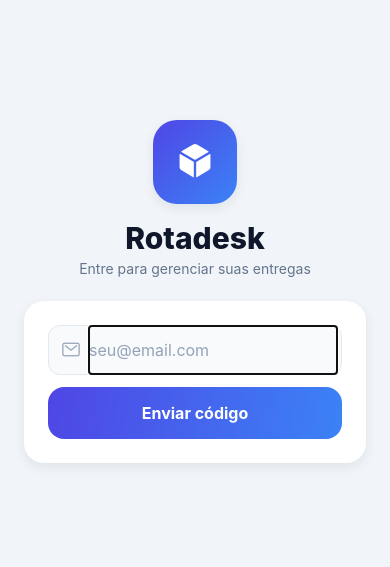
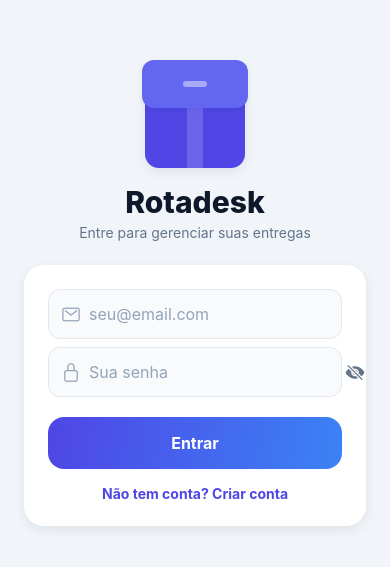
Before and after one commit to willsolarevicz-oss/rotadesk, a React Native app: screen /Login in a window 390 px wide. Shown: the part 131-698 px from the top of the page. Built offline with nearby package versions, Linux system fonts and the light colour scheme; no server answers.

Commit message:
@ login com email e senha, cadastro e caixa que abre ao ver a senha
- cadastro com nome (exibido na home), email, senha e confirmar senha
- olho de mostrar/ocultar senha
- animacao: caixa de entrega abre a tampa quando a senha fica visivel
- home passa a saudar pelo nome do cadastro
@

```diff
--- /dev/null
+++ b/src/components/SecretBox.tsx
@@ -0,0 +1,125 @@
+import React, { useEffect, useRef } from 'react'
+import { View, StyleSheet, Animated } from 'react-native'
+import { Ionicons } from '@expo/vector-icons'
+import { colors, shadow } from '../theme'
+
+// Caixa de entrega que abre a tampa quando a senha fica visível
+// e fecha quando volta a ficar oculta.
+export default function SecretBox({ open }: { open: boolean }) {
+  const anim = useRef(new Animated.Value(0)).current
+
+  useEffect(() => {
+    Animated.spring(anim, {
+      toValue: open ? 1 : 0,
+      friction: 6,
+      tension: 70,
+      useNativeDriver: true,
+    }).start()
+  }, [open, anim])
+
+  const lidRotate = anim.interpolate({
+    inputRange: [0, 1],
+    outputRange: ['0deg', '-118deg'],
+  })
+  const eyeOpacity = anim.interpolate({
+    inputRange: [0, 0.5, 1],
+    outputRange: [0, 0, 1],
+  })
+  const eyeScale = anim.interpolate({
+    inputRange: [0, 1],
+    outputRange: [0.5, 1],
+  })
+
+  return (
+    <View style={styles.wrap}>
+      {/* corpo da caixa */}
+      <View style={styles.body}>
+        <View style={styles.tape} />
+      </View>
+
+      {/* olho que aparece de dentro quando abre */}
+      <Animated.View
+        style={[styles.eyeWrap, { opacity: eyeOpacity }]}
+        pointerEvents="none"
+      >
+        <Animated.View style={[styles.eyeCircle, { transform: [{ scale: eyeScale }] }]}>
+          <Ionicons name="eye" size={24} color="#fff" />
+        </Animated.View>
+      </Animated.View>
+
+      {/* tampa que gira para abrir */}
+      <View style={styles.lidWrap} pointerEvents="none">
+        <Animated.View
+          style={[
+            styles.lid,
+            { transform: [{ perspective: 700 }, { rotateX: lidRotate }] },
+          ]}
+        >
+          <View style={styles.lidStripe} />
+        </Animated.View>
+      </View>
+    </View>
+  )
+}
+
+const styles = StyleSheet.create({
+  wrap: { width: 120, height: 112 },
+  body: {
+    position: 'absolute',
+    bottom: 0,
+    left: 0,
+    right: 0,
+    alignSelf: 'center',
+    width: 100,
+    height: 80,
+    marginHorizontal: 'auto',
+    backgroundColor: colors.primary,
+    borderRadius: 14,
+    alignItems: 'center',
+    overflow: 'hidden',
+    ...shadow.card,
+  },
+  tape: {
+    width: 16,
+    height: '100%',
+    backgroundColor: 'rgba(255,255,255,0.16)',
+  },
+  eyeWrap: {
+    position: 'absolute',
+    top: 12,
+    left: 0,
+    right: 0,
+    alignItems: 'center',
+  },
+  eyeCircle: {
+    width: 48,
+    height: 48,
+    borderRadius: 24,
+    backgroundColor: '#0f172a',
+    alignItems: 'center',
+    justifyContent: 'center',
+  },
+  lidWrap: {
+    position: 'absolute',
+    top: 4,
+    left: 0,
+    right: 0,
+    alignItems: 'center',
+  },
+  lid: {
+    width: 106,
+    height: 48,
+    backgroundColor: '#6366f1',
+    borderRadius: 12,
+    alignItems: 'center',
+    justifyContent: 'center',
+    transformOrigin: 'top',
+    ...shadow.soft,
+  },
+  lidStripe: {
+    width: 24,
+    height: 6,
+    borderRadius: 3,
+    backgroundColor: 'rgba(255,255,255,0.45)',
+  },
+})
--- a/src/screens/HomeScreen.tsx
+++ b/src/screens/HomeScreen.tsx
@@ -124,7 +124,10 @@ export default function HomeScreen() {
   const pending = packages.filter((p) => p.status === 'pending')
   const pendingSorted =
     nearMode && origin ? sortByProximity(pending, origin) : pending
-  const displayName = session?.user.email ?? 'Entregador'
+  const displayName =
+    (session?.user.user_metadata?.name as string | undefined) ??
+    session?.user.email ??
+    'Entregador'
 
   return (
     <View style={styles.container}>
--- a/src/screens/LoginScreen.tsx
+++ b/src/screens/LoginScreen.tsx
@@ -5,163 +5,247 @@ import {
   TextInput,
   TouchableOpacity,
   StyleSheet,
+  KeyboardAvoidingView,
+  Platform,
+  ScrollView,
 } from 'react-native'
-import { LinearGradient } from 'expo-linear-gradient'
 import { StatusBar } from 'expo-status-bar'
 import { Ionicons } from '@expo/vector-icons'
 import { supabase } from '../services/supabase'
-import { colors, spacing, radius, shadow, brandGradient } from '../theme'
+import { colors, spacing, radius, shadow } from '../theme'
 import FadeInView from '../components/FadeInView'
 import GradientButton from '../components/GradientButton'
+import SecretBox from '../components/SecretBox'
 
-type Step = 'email' | 'otp'
+type Mode = 'login' | 'signup'
+type IoniconName = keyof typeof Ionicons.glyphMap
 
 export default function LoginScreen() {
-  const [step, setStep] = useState<Step>('email')
+  const [mode, setMode] = useState<Mode>('login')
+  const [name, setName] = useState('')
   const [email, setEmail] = useState('')
-  const [otp, setOtp] = useState('')
+  const [password, setPassword] = useState('')
+  const [confirm, setConfirm] = useState('')
+  const [showPassword, setShowPassword] = useState(false)
   const [loading, setLoading] = useState(false)
   const [error, setError] = useState('')
+  const [info, setInfo] = useState('')
 
-  async function handleSendOtp() {
+  const isSignup = mode === 'signup'
+
+  function clearMessages() {
     setError('')
+    setInfo('')
+  }
+
+  async function handleLogin() {
+    clearMessages()
+    if (!email.trim() || !password) {
+      setError('Preencha e-mail e senha')
+      return
+    }
+    setLoading(true)
+    const { error } = await supabase.auth.signInWithPassword({
+      email: email.trim(),
+      password,
+    })
+    setLoading(false)
+    if (error) setError(traduzErro(error.message))
+    // sucesso: o RootNavigator redireciona via onAuthStateChange
+  }
+
+  async function handleSignup() {
+    clearMessages()
+    if (!name.trim()) {
+      setError('Digite o nome que vai aparecer no app')
+      return
+    }
     if (!email.trim()) {
       setError('Digite seu e-mail')
       return
     }
+    if (password.length < 6) {
+      setError('A senha precisa de ao menos 6 caracteres')
+      return
+    }
+    if (password !== confirm) {
+      setError('As senhas não são iguais')
+      return
+    }
     setLoading(true)
-    const { error } = await supabase.auth.signInWithOtp({ email: email.trim() })
+    const { data, error } = await supabase.auth.signUp({
+      email: email.trim(),
+      password,
+      options: { data: { name: name.trim() } },
+    })
     setLoading(false)
     if (error) {
-      setError(error.message)
-    } else {
-      setStep('otp')
+      setError(traduzErro(error.message))
+      return
     }
+    if (!data.session) {
+      setInfo('Conta criada! Confirme o e-mail que enviamos e depois entre.')
+      setMode('login')
+    }
+    // se já veio sessão, o RootNavigator redireciona
   }
 
-  async function handleVerifyOtp() {
-    setError('')
-    setLoading(true)
-    // Tenta como login por e-mail; se falhar, tenta como confirmação de cadastro
-    let { error } = await supabase.auth.verifyOtp({
-      email: email.trim(),
-      token: otp.trim(),
-      type: 'email',
-    })
-    if (error) {
-      const retry = await supabase.auth.verifyOtp({
-        email: email.trim(),
-        token: otp.trim(),
-        type: 'signup',
-      })
-      error = retry.error
-    }
-    setLoading(false)
-    if (error) {
-      setError(error.message)
-    }
-    // Em caso de sucesso: o RootNavigator redireciona via onAuthStateChange
+  function switchMode() {
+    setMode(isSignup ? 'login' : 'signup')
+    clearMessages()
   }
 
   return (
-    <View style={styles.container}>
+    <KeyboardAvoidingView
+      style={styles.container}
+      behavior={Platform.OS === 'ios' ? 'padding' : undefined}
+    >
       <StatusBar style="dark" />
+      <ScrollView
+        contentContainerStyle={styles.scroll}
+        keyboardShouldPersistTaps="handled"
+        showsVerticalScrollIndicator={false}
+      >
         <FadeInView style={styles.inner}>
-        <LinearGradient
-          colors={brandGradient}
-          start={{ x: 0, y: 0 }}
-          end={{ x: 1, y: 1 }}
-          style={styles.logo}
-        >
-          <Ionicons name="cube" size={38} color="#fff" />
-        </LinearGradient>
+          <SecretBox open={showPassword} />
 
           <Text style={styles.title}>Rotadesk</Text>
           <Text style={styles.subtitle}>
-          {step === 'email'
-            ? 'Entre para gerenciar suas entregas'
-            : `Código enviado para ${email}`}
+            {isSignup
+              ? 'Crie sua conta de entregador'
+              : 'Entre para gerenciar suas entregas'}
           </Text>
 
           <View style={styles.card}>
-          {step === 'email' ? (
-            <>
-              <View style={styles.inputRow}>
-                <Ionicons name="mail-outline" size={20} color={colors.textFaint} />
-                <TextInput
-                  style={styles.input}
+            {isSignup ? (
+              <InputRow
+                icon="person-outline"
+                placeholder="Seu nome"
+                value={name}
+                onChangeText={setName}
+                autoCapitalize="words"
+              />
+            ) : null}
+
+            <InputRow
+              icon="mail-outline"
               placeholder="seu@email.com"
-                  placeholderTextColor={colors.textFaint}
               value={email}
               onChangeText={setEmail}
               keyboardType="email-address"
               autoCapitalize="none"
               autoCorrect={false}
-                  autoFocus
             />
-              </View>
+
+            <PasswordRow
+              placeholder="Sua senha"
+              value={password}
+              onChangeText={setPassword}
+              show={showPassword}
+              onToggle={() => setShowPassword((v) => !v)}
+            />
+
+            {isSignup ? (
+              <PasswordRow
+                placeholder="Confirme a senha"
+                value={confirm}
+                onChangeText={setConfirm}
+                show={showPassword}
+                onToggle={() => setShowPassword((v) => !v)}
+              />
+            ) : null}
+
             {error ? <Text style={styles.error}>{error}</Text> : null}
+            {info ? <Text style={styles.info}>{info}</Text> : null}
+
             <GradientButton
-                title="Enviar código"
+              title={isSignup ? 'Criar conta' : 'Entrar'}
               loading={loading}
-                onPress={handleSendOtp}
+              onPress={isSignup ? handleSignup : handleLogin}
               style={{ marginTop: spacing.md }}
             />
-            </>
-          ) : (
-            <>
+
+            <TouchableOpacity onPress={switchMode}>
+              <Text style={styles.switch}>
+                {isSignup
+                  ? 'Já tem conta? Entrar'
+                  : 'Não tem conta? Criar conta'}
+              </Text>
+            </TouchableOpacity>
+          </View>
+        </FadeInView>
+      </ScrollView>
+    </KeyboardAvoidingView>
+  )
+}
+
+function InputRow({
+  icon,
+  ...rest
+}: { icon: IoniconName } & React.ComponentProps<typeof TextInput>) {
+  return (
     <View style={styles.inputRow}>
-                <Ionicons name="keypad-outline" size={20} color={colors.textFaint} />
+      <Ionicons name={icon} size={20} color={colors.textFaint} />
       <TextInput
         style={styles.input}
-                  placeholder="Código de 8 dígitos"
         placeholderTextColor={colors.textFaint}
-                  value={otp}
-                  onChangeText={setOtp}
-                  keyboardType="number-pad"
-                  maxLength={8}
-                  autoFocus
+        {...rest}
       />
-              </View>
-              {error ? <Text style={styles.error}>{error}</Text> : null}
-              <GradientButton
-                title="Entrar"
-                loading={loading}
-                onPress={handleVerifyOtp}
-                style={{ marginTop: spacing.md }}
-              />
-              <TouchableOpacity
-                onPress={() => {
-                  setStep('email')
-                  setError('')
-                }}
-              >
-                <Text style={styles.back}>← Voltar</Text>
-              </TouchableOpacity>
-            </>
-          )}
-        </View>
-      </FadeInView>
     </View>
   )
 }
 
+function PasswordRow({
+  placeholder,
+  value,
+  onChangeText,
+  show,
+  onToggle,
+}: {
+  placeholder: string
+  value: string
+  onChangeText: (t: string) => void
+  show: boolean
+  onToggle: () => void
+}) {
+  return (
+    <View style={styles.inputRow}>
+      <Ionicons name="lock-closed-outline" size={20} color={colors.textFaint} />
+      <TextInput
+        style={styles.input}
+        placeholder={placeholder}
+        placeholderTextColor={colors.textFaint}
+        value={value}
+        onChangeText={onChangeText}
+        secureTextEntry={!show}
+        autoCapitalize="none"
+        autoCorrect={false}
+      />
+      <TouchableOpacity onPress={onToggle} hitSlop={10} testID="toggle-password">
+        <Ionicons
+          name={show ? 'eye' : 'eye-off'}
+          size={20}
+          color={colors.textMuted}
+        />
+      </TouchableOpacity>
+    </View>
+  )
+}
+
+// Mensagens do Supabase chegam em inglês; traduz as mais comuns.
+function traduzErro(message: string): string {
+  const m = message.toLowerCase()
+  if (m.includes('invalid login credentials')) return 'E-mail ou senha incorretos'
+  if (m.includes('already registered')) return 'Esse e-mail já tem uma conta'
+  if (m.includes('email not confirmed')) return 'Confirme seu e-mail antes de entrar'
+  if (m.includes('unable to validate email')) return 'E-mail inválido'
+  return message
+}
+
 const styles = StyleSheet.create({
-  container: {
-    flex: 1,
-    backgroundColor: colors.bg,
-    justifyContent: 'center',
-    padding: spacing.xl,
-  },
+  container: { flex: 1, backgroundColor: colors.bg },
+  scroll: { flexGrow: 1, justifyContent: 'center', padding: spacing.xl },
   inner: { alignItems: 'center' },
-  logo: {
-    width: 84,
-    height: 84,
-    borderRadius: 24,
-    alignItems: 'center',
-    justifyContent: 'center',
-    ...shadow.card,
-  },
   title: {
     fontSize: 30,
     fontWeight: '800',
@@ -191,13 +275,15 @@ const styles = StyleSheet.create({
     borderRadius: radius.md,
     paddingHorizontal: spacing.md,
     backgroundColor: '#f8fafc',
+    marginBottom: spacing.sm,
   },
   input: { flex: 1, paddingVertical: 14, fontSize: 16, color: colors.text },
-  error: { color: colors.failed, marginTop: spacing.sm },
-  back: {
+  error: { color: colors.failed, marginTop: spacing.xs },
+  info: { color: colors.delivered, marginTop: spacing.xs, fontWeight: '600' },
+  switch: {
     textAlign: 'center',
     marginTop: spacing.lg,
-    color: colors.textMuted,
-    fontWeight: '600',
+    color: colors.primary,
+    fontWeight: '700',
   },
 })
```
Also changed, not shown: 1 other file (tests, documents, lock files or other folders). Lines whose indentation alone changed are shown as unchanged.
